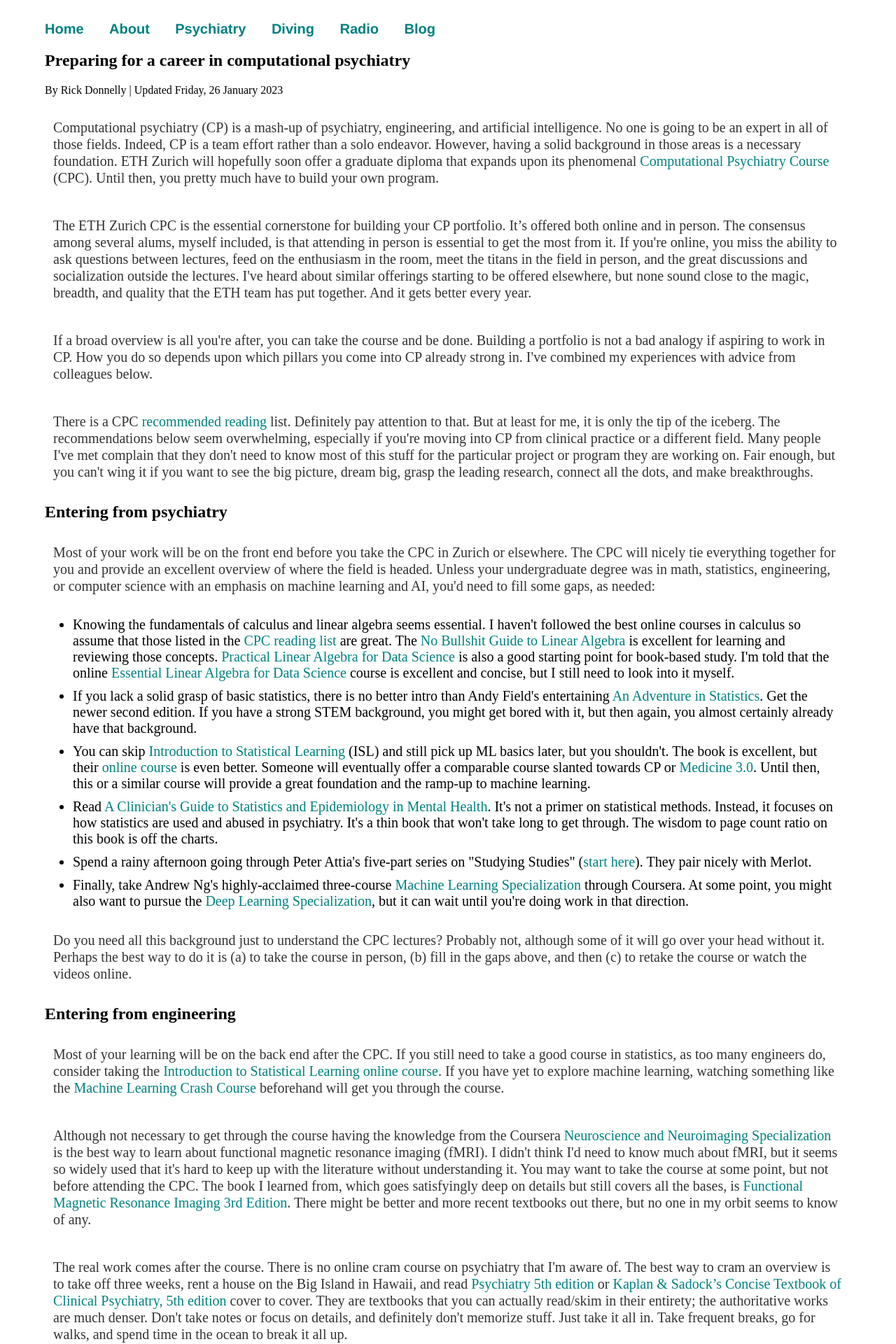
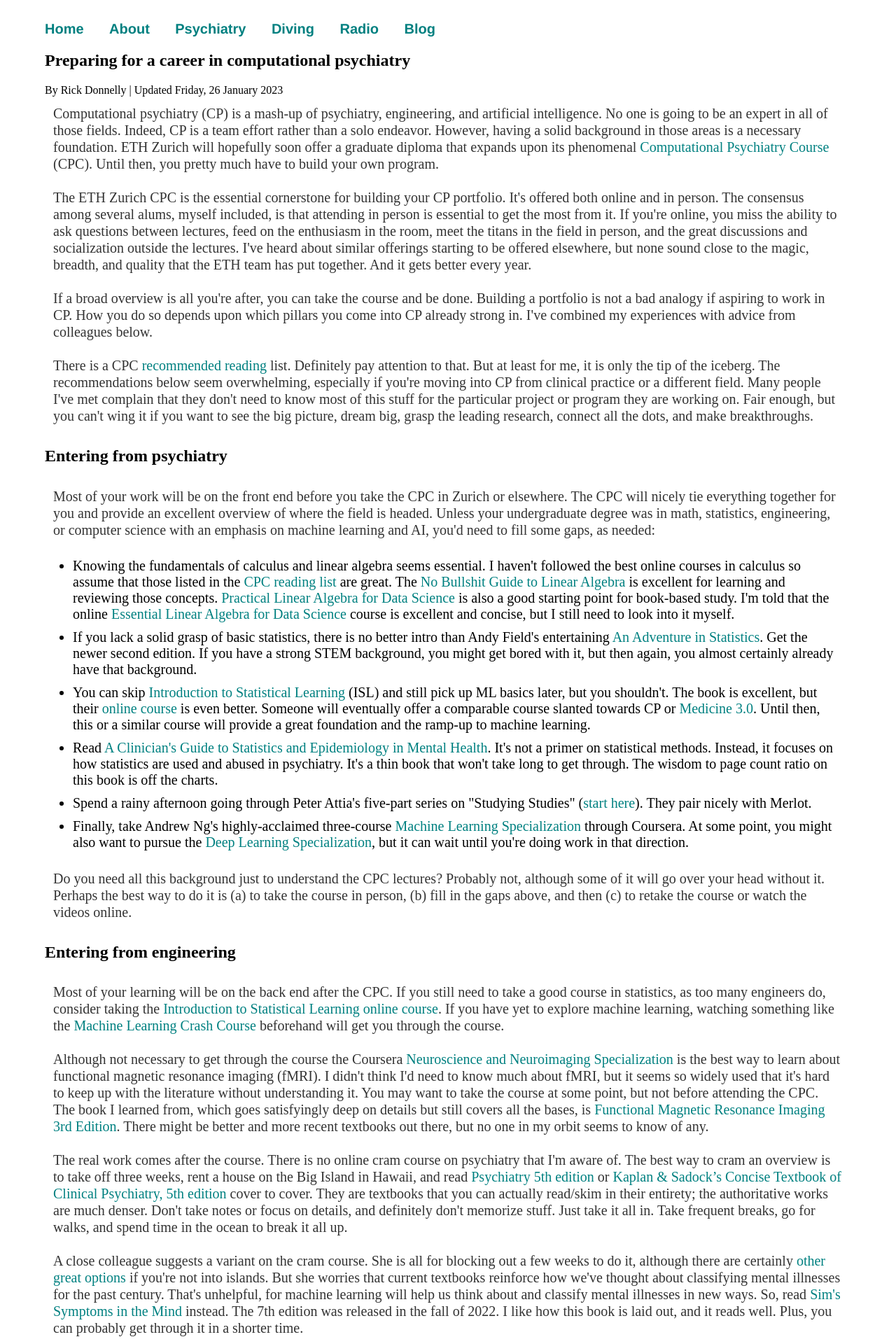
Before and after one commit to rickdonnelly/rickdonnelly.github.io, a Jekyll site: the page built from psychiatry/learning-cp.html, in a window 1280 px wide. Shown: the top 1920 px of the page at 70% size. Built offline with Jekyll 4.4.1, drawn with Linux system fonts in a browser that asks for light colours; some of the changed text lies outside the part shown.

```diff
--- a/css/main.css
+++ b/css/main.css
@@ -28,6 +28,8 @@ p {
     line-height: 1.2em;
     color: #333;
     padding: 12px;
+    margin-bottom: 0em;
+    margin-top: 0em;
 }
 footer {
     border-top: 1px solid #d5d5d5;
--- a/psychiatry/learning-cp.html
+++ b/psychiatry/learning-cp.html
@@ -34,11 +34,11 @@ title: The perfect Chameleon MPAS 2.0 case
 
   <p>Most of your learning will be on the back end after the CPC. If you still need to take a good course in statistics, as too many engineers do, consider taking the <a href="https://www.statlearning.com/online-course">Introduction to Statistical Learning online course</a>. If you have yet to explore machine learning, watching something like the <a href="https://m.youtube.com/watch?v=NOJOYcmyDhM">Machine Learning Crash Course</a> beforehand will get you through the course.</p>
 
-  <p>Although not necessary to get through the course having the knowledge from the Coursera <a href="https://www.coursera.org/specializations/computational-neuroscience">Neuroscience and Neuroimaging Specialization</a> is the best way to learn about functional magnetic resonance imaging (fMRI). I didn't think I'd need to know much about fMRI, but it seems so widely used that it's hard to keep up with the literature without understanding it. You may want to take the course at some point, but not before attending the CPC. The book I learned from, which goes satisfyingly deep on details but still covers all the bases, is <a href="https://www.amazon.com/Functional-Magnetic-Resonance-Imaging-Huettel/dp/0878936270/">Functional Magnetic Resonance Imaging 3rd Edition</a>. There might be better and more recent textbooks out there, but no one in my orbit seems to know of any.</p>
+  <p>Although not necessary to get through the course the Coursera <a href="https://www.coursera.org/specializations/computational-neuroscience">Neuroscience and Neuroimaging Specialization</a> is the best way to learn about functional magnetic resonance imaging (fMRI). I didn't think I'd need to know much about fMRI, but it seems so widely used that it's hard to keep up with the literature without understanding it. You may want to take the course at some point, but not before attending the CPC. The book I learned from, which goes satisfyingly deep on details but still covers all the bases, is <a href="https://www.amazon.com/Functional-Magnetic-Resonance-Imaging-Huettel/dp/0878936270/">Functional Magnetic Resonance Imaging 3rd Edition</a>. There might be better and more recent textbooks out there, but no one in my orbit seems to know of any.</p>
 
   <p>The real work comes after the course. There is no online cram course on psychiatry that I'm aware of. The best way to cram an overview is to take off three weeks, rent a house on the Big Island in Hawaii, and read <a href="https://www.amazon.com/gp/product/0198754000/">Psychiatry 5th edition</a> or <a href="https://www.amazon.com/Sadocks-Concise-Textbook-Clinical-Psychiatry/dp/1975167481/">Kaplan &amp; Sadock&#8217;s Concise Textbook of Clinical Psychiatry, 5th edition</a> cover to cover. They are textbooks that you can actually read/skim in their entirety; the authoritative works are much denser. Don't take notes or focus on details, and definitely don't memorize stuff. Just take it all in. Take frequent breaks, go for walks, and spend time in the ocean to break it all up.</p>
 
-  <p>A close colleague suggests a variant on the cram course. She is all for going somewhere without distractions, although there are certainly <a href="https://electricliterature.com/the-8-best-writing-retreats-that-wont-break-the-bank/">other great options</a> if you're not into islands. But she worries that current textbooks reinforce how we've thought about classifying mental illnesses for the past century. That's unhelpful, for machine learning will help us think about and classify mental illnesses in new ways. So, read <a href="https://www.amazon.com/Sims-Symptoms-Mind-Descriptive-Psychopathology-dp-0702085251/dp/0702085251/">Sim's Symptoms in the Mind</a> instead. The 7th edition was released in the fall of 2022. I like how this book is laid out, and it reads well. Plus, you can probably get through it in a shorter time.</p>
+  <p>A close colleague suggests a variant on the cram course. She is all for blocking out a few weeks to do it, although there are certainly <a href="https://electricliterature.com/the-8-best-writing-retreats-that-wont-break-the-bank/">other great options</a> if you're not into islands. But she worries that current textbooks reinforce how we've thought about classifying mental illnesses for the past century. That's unhelpful, for machine learning will help us think about and classify mental illnesses in new ways. So, read <a href="https://www.amazon.com/Sims-Symptoms-Mind-Descriptive-Psychopathology-dp-0702085251/dp/0702085251/">Sim's Symptoms in the Mind</a> instead. The 7th edition was released in the fall of 2022. I like how this book is laid out, and it reads well. Plus, you can probably get through it in a shorter time.</p>
 
   <p>While you're in Hawaii, zoom through <a href="https://www.amazon.com/gp/product/052170958X/">A Clinician's Guide to Statistics and Epidemiology in Mental Health</a> and Peter Attia's <a href="https://peterattiamd.com/ns001/">Studying Studies</a>. Both focus on interpretation, not methods, and are full of wisdom and traps to avoid. You'll never look at studies reported in the literature the same way again.</p>
 
```
Also changed, not shown: other parts of psychiatry/learning-cp.html (+1 -1 lines), about/index.html (+16 -1 lines).
